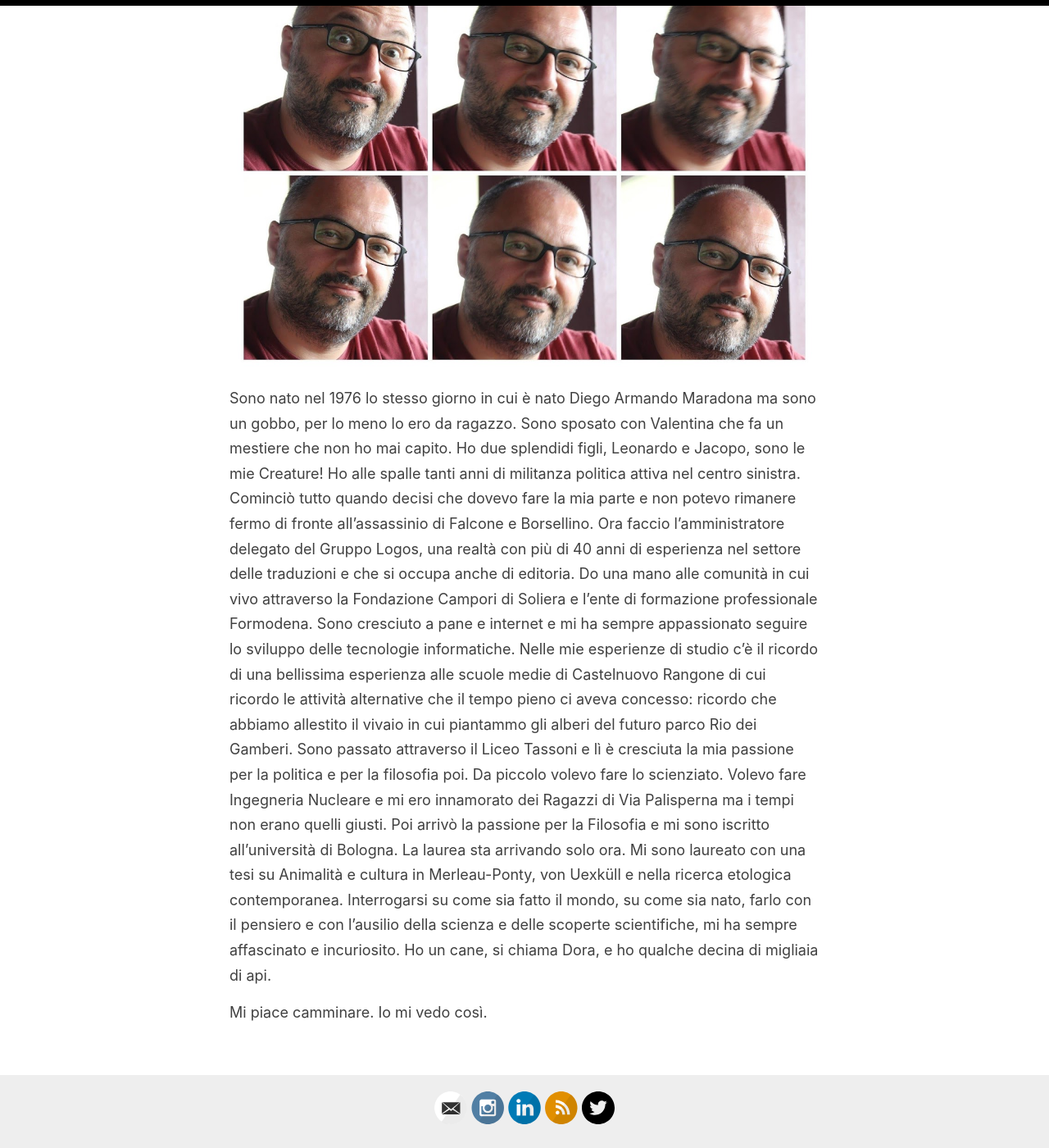
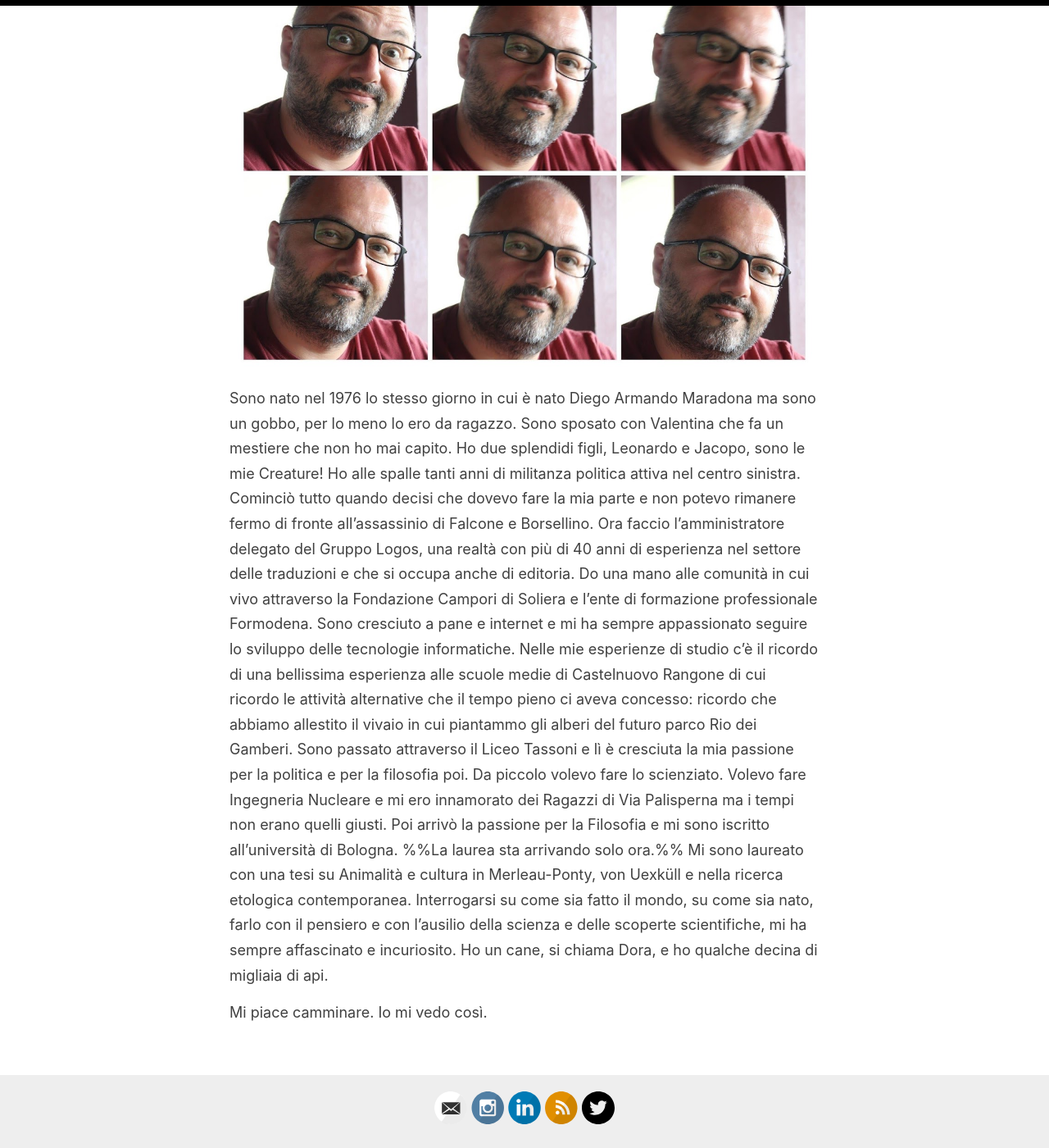
Before and after one commit to francescoori/francescoori.github.io, a Jekyll site: the page built from _pages/about.md, in a window 1280 px wide and 1400 px high, scrolled down 456 px. Shown: the whole window at 82% size. Built offline with Jekyll 4.4.1, drawn with Linux system fonts in a browser that asks for light colours.

```diff
--- a/_pages/about.md
+++ b/_pages/about.md
@@ -16,7 +16,7 @@ Sono cresciuto a pane e internet e mi ha sempre appassionato seguire lo sviluppo
 Nelle mie esperienze di studio c'è il ricordo di una bellissima esperienza alle scuole medie di Castelnuovo Rangone di cui ricordo le attività alternative che il tempo pieno ci aveva concesso: ricordo che abbiamo allestito il vivaio in cui piantammo gli alberi del futuro parco Rio dei Gamberi.  Sono passato attraverso il Liceo Tassoni e lì è cresciuta la mia passione per la politica e per la filosofia poi.
 Da piccolo volevo fare lo scienziato. Volevo fare Ingegneria Nucleare e mi ero innamorato dei Ragazzi di Via Palisperna ma i tempi non erano quelli giusti.
 Poi arrivò la passione per la Filosofia e mi sono iscritto all'università di Bologna.
-La laurea sta arrivando solo ora.  Mi sono laureato con una tesi su Animalità e cultura in Merleau-Ponty, von Uexküll e nella ricerca
+%%La laurea sta arrivando solo ora.%%  Mi sono laureato con una tesi su Animalità e cultura in Merleau-Ponty, von Uexküll e nella ricerca
 etologica contemporanea.
 Interrogarsi su come sia fatto il mondo, su come sia nato, farlo con il pensiero e con l'ausilio della scienza e delle scoperte scientifiche, mi ha sempre affascinato e incuriosito.
 Ho un cane, si chiama Dora, e ho qualche decina di migliaia di api.
```
